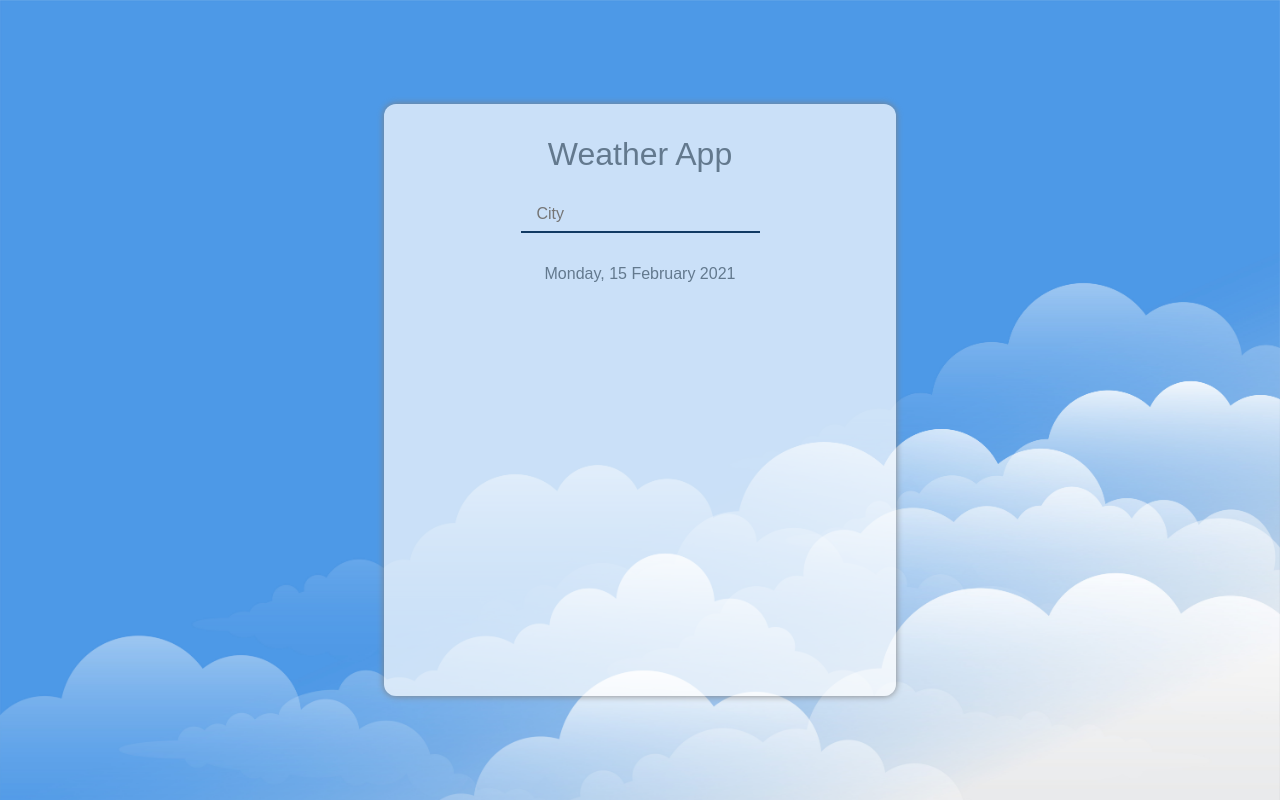
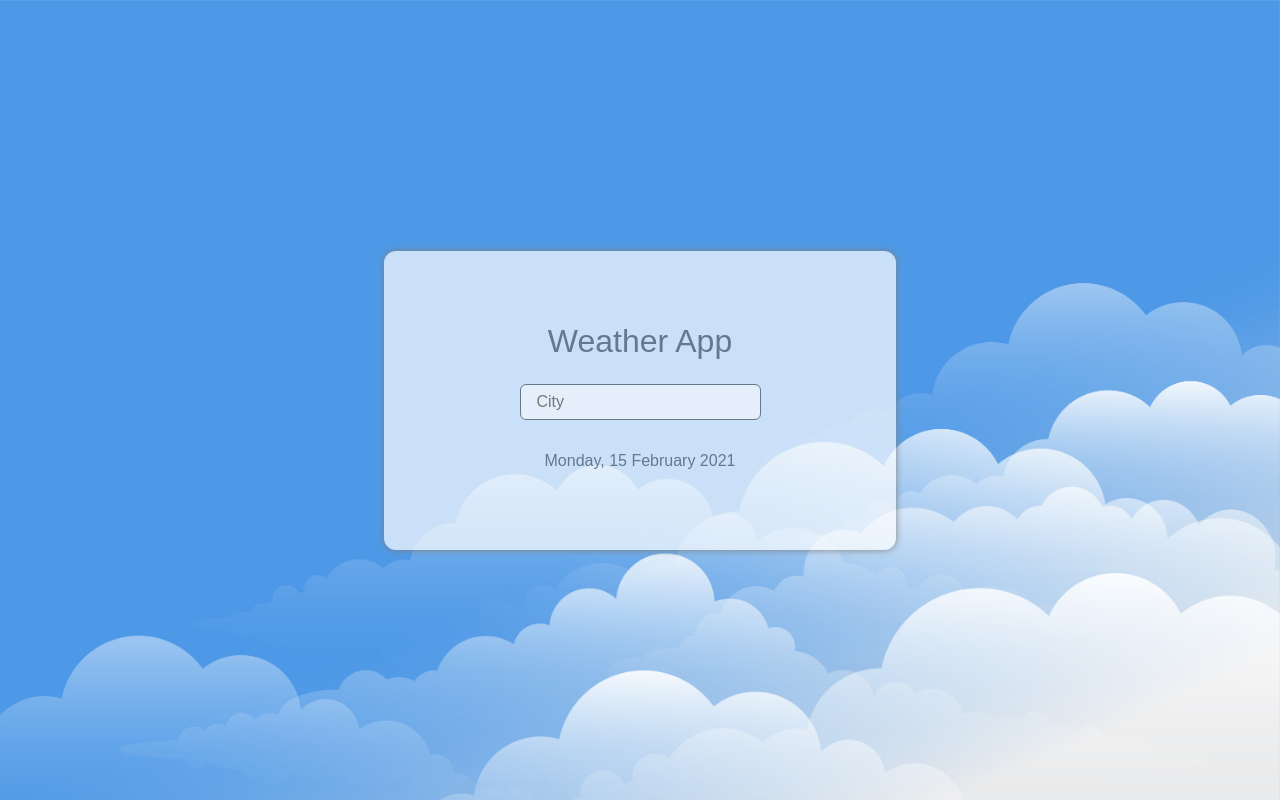
Before and after one commit to stosikmartyna/learning_react, a React (Create React App) app in the folder weather_app/: page / in a window 1280 px wide. Built offline with nearby package versions, Linux system fonts and the light colour scheme.

Commit message:
Code refactor (no breaking changes)

```diff
--- a/weather_app/package.json
+++ b/weather_app/package.json
@@ -7,6 +7,7 @@
     "@testing-library/react": "^11.1.0",
     "@testing-library/user-event": "^12.1.10",
     "axios": "^0.21.1",
+    "date-fns": "^2.17.0",
     "emotion": "^10.0.27",
     "react": "^17.0.1",
     "react-dom": "^17.0.1",
--- a/weather_app/src/App.js
+++ b/weather_app/src/App.js
@@ -1,11 +1,6 @@
 import React from 'react';
 import { MainView } from './components/MainView/MainView';
-import { container } from './App.styles';
 
 export const App = () => {
-  return (
-    <div className={container}>
-      <MainView />
-    </div>
-  );
+  return <MainView />
 }
--- a/weather_app/src/App.styles.js
+++ /dev/null
@@ -1,12 +0,0 @@
-import { css } from 'emotion';
-
-export const container = css ({
-    alignItems: 'center',
-    background: 'url("img/background.jpg")',
-    backgroundSize: 'cover',
-    display: 'flex',
-    height: '100vh',
-    justifyContent: 'center',
-    position: 'absolute',
-    width: '100vw',
-})
--- a/weather_app/src/components/MainView/MainView.jsx
+++ b/weather_app/src/components/MainView/MainView.jsx
@@ -1,72 +1,75 @@
 import React, { useState } from 'react';
 import axios from 'axios';
-import { container, input, date, temperature, temperatureMinMax, iconContainer } from './MainView.styles';
+import { main, container, input, date, location, temperatureBox, temperatureMinMax, temperatureMain, iconContainer } from './MainView.styles';
+import { format } from 'date-fns';
 
 const API = {
     key: 'a0cfb4380cff4455bda83f46832638b2',
-    base: 'https://api.openweathermap.org/data/2.5/'
+    base: 'https://api.openweathermap.org/data/2.5/weather'
 }
 
 export const MainView = () => {
     const [weather, setWeather] = useState(undefined);
-    const [city, setCity] = useState('');
+    const [inputValue, setInputValue] = useState('');
 
     const handleInputChange = (event) => {
-      setCity(event.target.value);
+        setInputValue(event.target.value);
     }
 
     const searchCity = async(event) => {
-        if(event.key === 'Enter') {
+        if (event.key === 'Enter') {
             try {
-                const response = await axios.get(`${API.base}weather?q=${city}&appid=${API.key}&units=metric`);
+                const response = await axios.get(API.base, {
+                    params: {
+                        q: inputValue,
+                        appid: API.key,
+                        units: 'metric',
+                    }
+                });
+
                 setWeather(response.data);
-                setCity('');
+                setInputValue('');
             } catch (err) {
                 console.warn(err);
             }
         }
     }
 
-    const dateBuilder = (d) => {
-        let months = ["January", "February", "March", "April", "May", "June", "July", "August", "September", "October", "November", "December"];
-        let days = ["Sunday", "Monday", "Tuesday", "Wednesday", "Thursday", "Friday", "Saturday"];
-
-        let day = days[d.getDay()];
-        let date = d.getDate();
-        let month = months[d.getMonth()];
-        let year = d.getFullYear();
-
-        return `${day}, ${date} ${month} ${year}`
-      }
+    const currentDate = format(new Date(), 'cccc, d LLLL u');
 
     return (
+        <div className={main}>
             <div className={container}>
                 <h1>Weather App</h1>
-            <input className={input} placeholder={'City'} value={city} onChange={handleInputChange} onKeyPress={searchCity} />
-            <p className={date}>{dateBuilder(new Date())}</p>
-
-            {console.log(weather)}
-
+                <input
+                    className={input}
+                    placeholder={'City'}
+                    value={inputValue}
+                    onChange={handleInputChange}
+                    onKeyPress={searchCity}
+                />
+                <p className={date}>{currentDate}</p>
                 {weather && (
                     <>
-                    <p>{weather.name}, {weather.sys.country}</p>
-                    <p className={temperature}>{Math.round(weather.main.temp)}°C</p>
-                    <div className={temperatureMinMax}>
+                        <p className={location}>{weather.name}, {weather.sys.country}</p>
+                        <div className={temperatureBox}>
                             <div>
                                 <span>Min.</span>
-                            <p>{Math.round(weather.main.temp_min)}°C</p>
+                                <p className={temperatureMinMax}>{Math.round(weather.main.temp_min)}°C</p>
                             </div>
+                            <p className={temperatureMain}>{Math.round(weather.main.temp)}°C</p>
                             <div>
                                 <span>Max.</span>
-                            <p>{Math.round(weather.main.temp_max)}°C</p>
+                                <p className={temperatureMinMax}>{Math.round(weather.main.temp_max)}°C</p>
                             </div>
                         </div>
                         <div className={iconContainer}>
+                            <img src={`http://openweathermap.org/img/w/${weather.weather[0].icon}.png`} alt={'icon'} />
                             <p>{weather.weather[0].main}</p>
-                        <img src={`http://openweathermap.org/img/w/${weather.weather[0].icon}.png`}/>
                         </div>
                     </>
                 )}
             </div>
+        </div>
     )
 }
--- a/weather_app/src/components/MainView/MainView.styles.js
+++ b/weather_app/src/components/MainView/MainView.styles.js
@@ -1,11 +1,21 @@
 import { css } from 'emotion';
 
-export const container = css ({
+export const main = css({
+    background: 'url("img/background.jpg")',
+    backgroundSize: 'cover',
+    display: 'flex',
+    height: '100vh',
+    minWidth: '350px',
+    width: '100%',
+});
+
+export const container = css({
     backgroundColor: 'rgba(255, 255, 255, 0.7)',
     borderRadius: '12px',
     boxShadow: '0 0 7px grey',
-    height: '70%',
-    padding: '1rem 0',
+    margin: 'auto',
+    minWidth: '350px',
+    padding: '4rem 0',
     textAlign: 'center',
     width: '40%',
 
@@ -13,14 +23,14 @@ export const container = css ({
         color: '#63798e',
         fontSize: '2rem',
         fontWeight: 'lighter',
-        margin: '1rem 0 .5rem',
+        margin: '.5rem 0',
     }
 })
 
-export const input = css ({
-    backgroundColor: 'transparent',
-    border: 'none',
-    borderBottom: '2px solid #113a63',
+export const input = css({
+    backgroundColor: 'rgba(255, 255, 255, 0.5)',
+    border: '1px solid #63798e',
+    borderRadius: '6px',
     color: '#113a63',
     fontSize: '1rem',
     margin: '1rem auto',
@@ -32,37 +42,42 @@ export const date = css({
     color: '#63798e'
 })
 
-export const temperature = css({
+export const location = css({
+    color: '#113a63',
+})
+
+export const temperatureBox = css({
+    display: 'flex',
+    flexWrap: 'wrap',
+    justifyContent: 'center',
+    margin: '1.5rem 0',
+})
+
+export const temperatureMain = css({
     color: '#113a63',
     fontWeight: 'bold',
     fontSize: '4rem',
-    margin: '0'
+    margin: '0 3rem'
 })
 
 export const temperatureMinMax = css({
-    display: 'flex',
-    justifyContent: 'space-between',
-    margin: '0 auto',
-    paddingTop: '1rem',
-    width: '20%',
-
-        '& p': {
-            color: '#113a63',
-            fontSize: '1.5rem',
-            fontWeight: 'bold',
-            margin: 0,
-            paddingTop: '.5rem',
-        }
+    color: '#113a63',
+    fontSize: '1.5rem',
+    fontWeight: 'bold',
+    margin: 0,
+    paddingTop: '.5rem',
 })
 
 export const iconContainer = css({
-    marginTop: '1.5rem',
+    alignItems: 'center',
+    display: 'flex',
+    justifyContent: 'center',
 
     '& p': {
         color: '#63798e',
         fontSize: '1.5rem',
         fontWeight: 'bold',
-        margin: 0,
+        margin: '0 1rem',
     },
 
     '& img': {
```
Also changed, not shown: 1 other file (tests, documents, lock files or other folders). Lines whose indentation alone changed are shown as unchanged.
